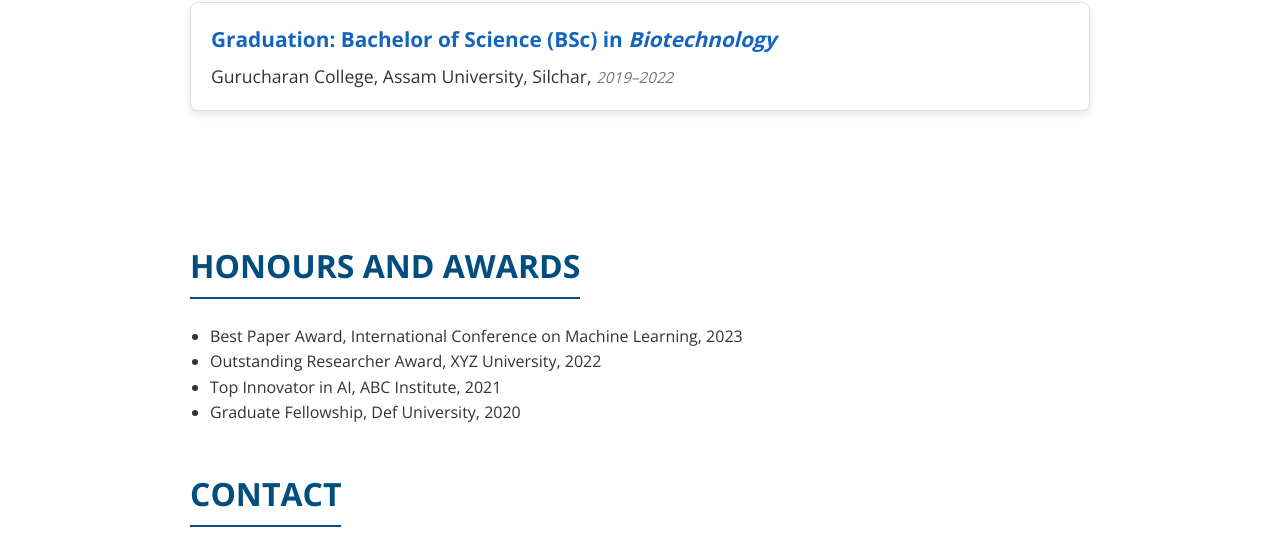
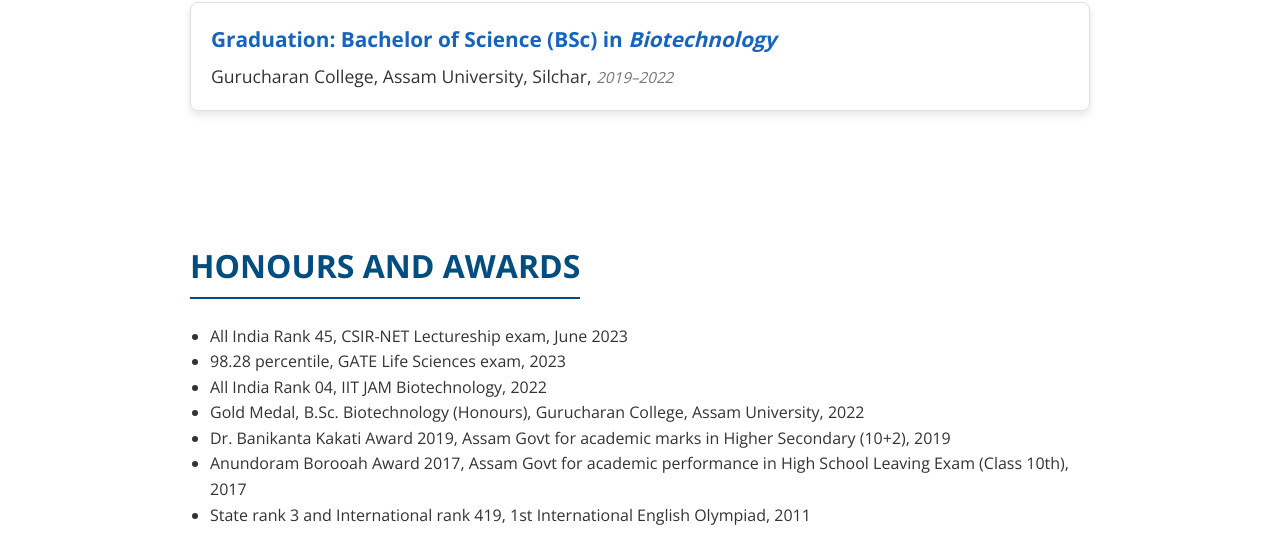
Before and after one commit to iamjnp/iamjnp.github.io, a plain HTML site: page index.html in a window 1280 px wide. Shown: the part 1932-2481 px from the top of the page. Drawn offline with nearby package versions, Linux system fonts and the light colour scheme.

Commit message:
Update index.html

```diff
--- a/index.html
+++ b/index.html
@@ -109,14 +109,16 @@
     </section>
 
 
-
     <section id="honours" class="honours">
         <h2>Honours and Awards</h2>
         <ul>
-            <li>Best Paper Award, International Conference on Machine Learning, 2023</li>
-            <li>Outstanding Researcher Award, XYZ University, 2022</li>
-            <li>Top Innovator in AI, ABC Institute, 2021</li>
-            <li>Graduate Fellowship, Def University, 2020</li>
+            <li>All India Rank 45, CSIR-NET Lectureship exam, June 2023</li>
+            <li>98.28 percentile, GATE Life Sciences exam, 2023</li>
+            <li>All India Rank 04, IIT JAM Biotechnology, 2022</li>
+            <li>Gold Medal, B.Sc. Biotechnology (Honours), Gurucharan College, Assam University, 2022</li>
+            <li>Dr. Banikanta Kakati Award 2019, Assam Govt for academic marks in Higher Secondary (10+2), 2019</li>
+            <li>Anundoram Borooah Award 2017, Assam Govt for academic performance in High School Leaving Exam (Class 10th), 2017</li>
+            <li>State rank 3 and International rank 419, 1st International English Olympiad, 2011</li>
         </ul>
     </section>
 
```
